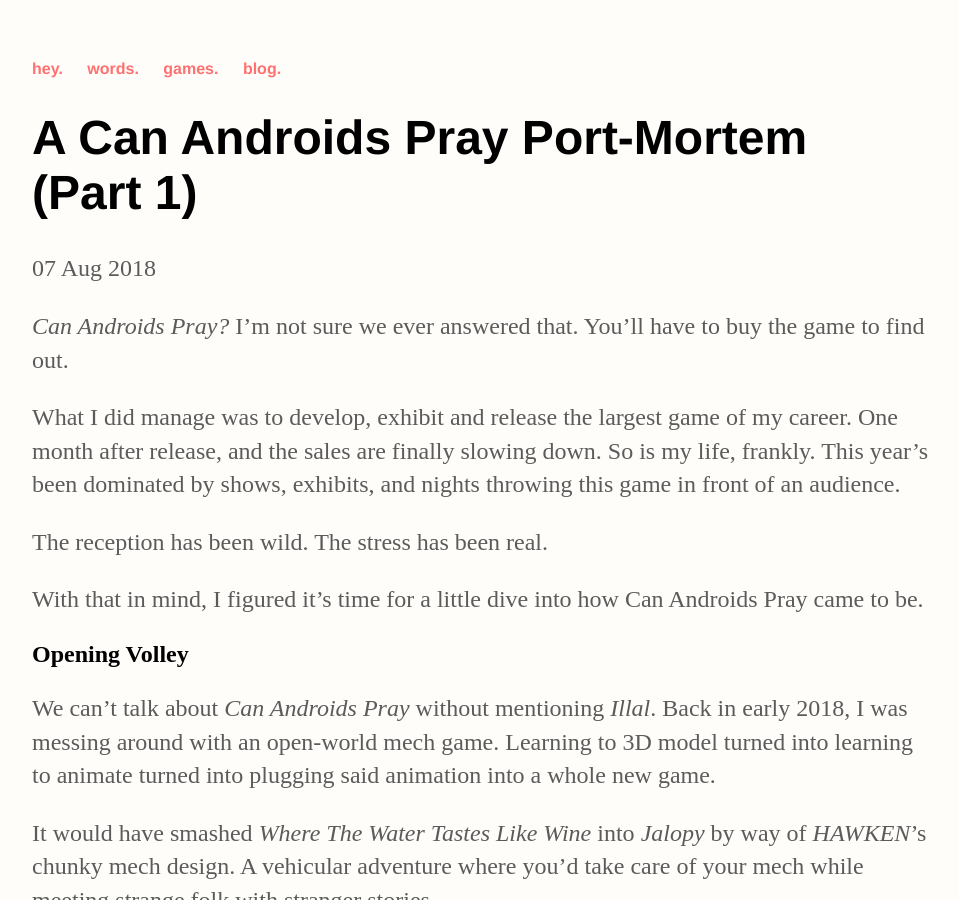
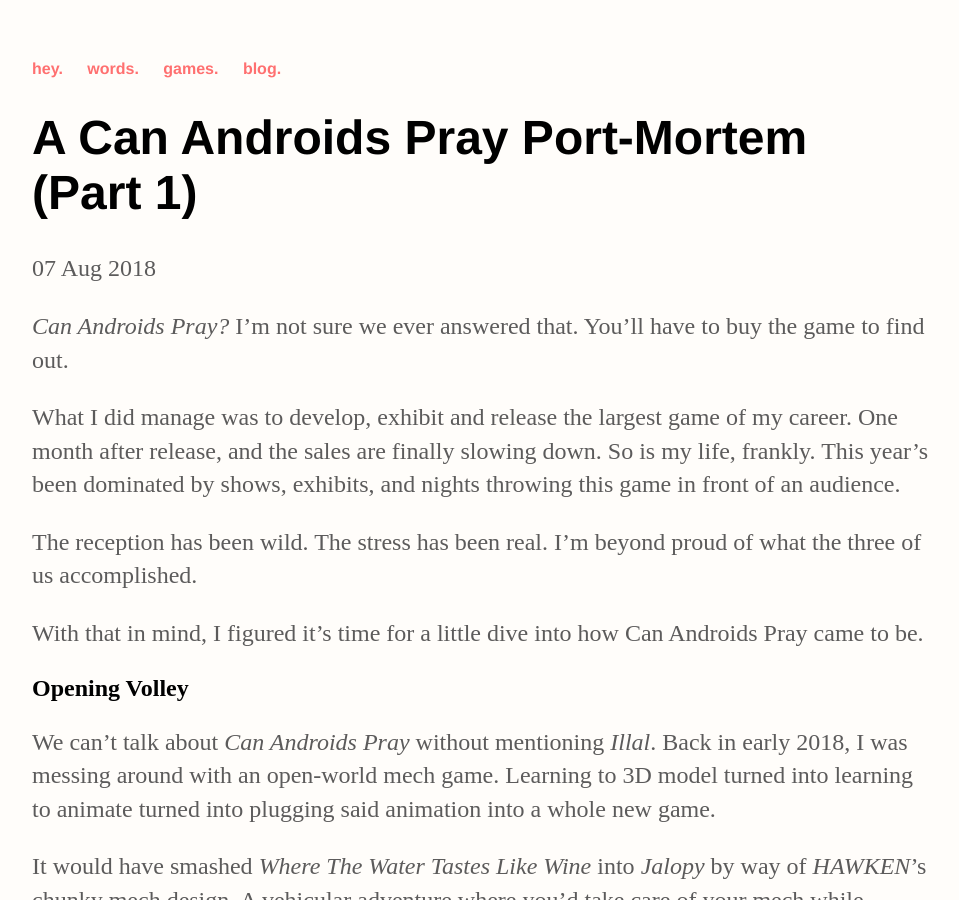
Before and after one commit to ScarletCatalie/ScarletCatalie.github.io, a Jekyll site: the page built from _posts/2018-08-07-can-androids-pray-post-mortem-one.md, in a window 1280 px wide and 900 px high. Shown: the whole window, without its empty margins (160-1119 px from the left). Built offline with Jekyll 4.4.1, drawn with Linux system fonts in a browser that asks for light colours.

Commit message:
Update 2018-08-07-can-androids-pray-post-mortem-one.md

```diff
--- a/_posts/2018-08-07-can-androids-pray-post-mortem-one.md
+++ b/_posts/2018-08-07-can-androids-pray-post-mortem-one.md
@@ -8,7 +8,7 @@
 
 What I did manage was to develop, exhibit and release the largest game of my career. One month after release, and the sales are finally slowing down. So is my life, frankly. This year's been dominated by shows, exhibits, and nights throwing this game in front of an audience.
 
-The reception has been wild. The stress has been real.
+The reception has been wild. The stress has been real. I'm beyond proud of what the three of us accomplished.
 
 With that in mind, I figured it's time for a little dive into how Can Androids Pray came to be.
 
```
